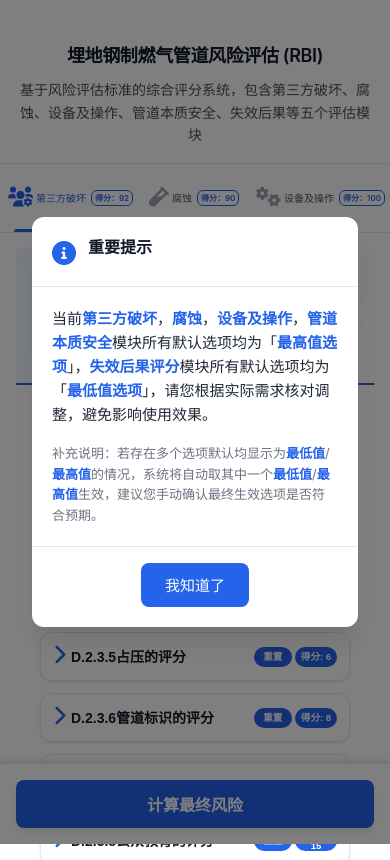
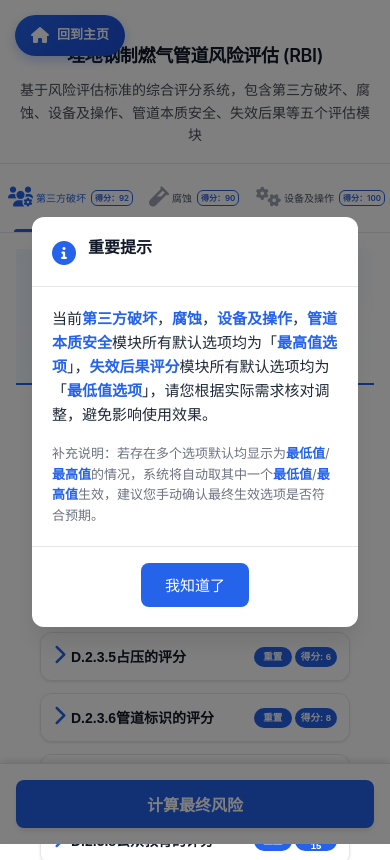
Before and after one commit to user-liang22/Special-Equipment-Tools, a plain HTML site: page 承压/埋地钢制燃气管道/index.html in a window 390 px wide. Shown: the top 860 px of the page. Drawn offline with Linux system fonts and the light colour scheme.

Commit message:
feat: 修改在役聚乙烯燃气管道失效评分系统页面

```diff
--- a/承压/埋地钢制燃气管道/index.html
+++ b/承压/埋地钢制燃气管道/index.html
@@ -4,7 +4,55 @@
 	<meta charset="UTF-8">
 	<meta name="viewport" content="width=device-width, initial-scale=1.0">
 	<title>埋地钢制燃气管道风险评估</title>
+	<link rel="stylesheet" href="https://cdnjs.cloudflare.com/ajax/libs/font-awesome/6.4.0/css/all.min.css">
 	<style>
+		/* 回到主页按钮样式 */
+		.back-home-btn {
+			position: fixed;
+			top: 20px;
+			left: 20px;
+			z-index: 1000;
+			background: linear-gradient(135deg, #2563eb, #1d4ed8);
+			color: white;
+			border: none;
+			border-radius: 50px;
+			padding: 12px 20px;
+			font-size: 14px;
+			font-weight: 600;
+			cursor: pointer;
+			box-shadow: 0 4px 12px rgba(37, 99, 235, 0.3);
+			transition: all 0.3s ease;
+			text-decoration: none;
+			display: flex;
+			align-items: center;
+			gap: 8px;
+			font-family: 'Microsoft YaHei', Arial, sans-serif;
+		}
+
+		.back-home-btn:hover {
+			transform: translateY(-2px);
+			box-shadow: 0 6px 16px rgba(37, 99, 235, 0.4);
+			background: linear-gradient(135deg, #1d4ed8, #1e40af);
+		}
+
+		.back-home-btn:active {
+			transform: translateY(0);
+		}
+
+		.back-home-btn i {
+			font-size: 16px;
+		}
+
+		/* 移动端适配 */
+		@media (max-width: 768px) {
+			.back-home-btn {
+				top: 15px;
+				left: 15px;
+				padding: 10px 16px;
+				font-size: 13px;
+			}
+		}
+
 		/* 移动端兜底样式（当外链CSS无法加载时生效） */
 		html { font-size: 16px; -webkit-text-size-adjust: 100%; }
 		body { margin: 0; font-family: -apple-system, BlinkMacSystemFont, "Segoe UI", "PingFang SC", "Hiragino Sans GB", "Microsoft YaHei", Arial, sans-serif; line-height: 1.6; color: #ffffff; }
@@ -698,6 +746,12 @@
 	</div>
 
 	<div class="container">
+		<!-- 回到主页按钮 -->
+		<a href="../../index.html" class="back-home-btn">
+			<i class="fas fa-home"></i>
+			回到主页
+		</a>
+
 		<!-- 页面标题 -->
 		<header class="page-header">
 			<h1>埋地钢制燃气管道风险评估 (RBI)</h1>
--- a/电梯/电梯安全评估/styles.css
+++ b/电梯/电梯安全评估/styles.css
@@ -1,6 +1,54 @@
 /* ==========================================================================
    Base & Desktop Styles (Slightly Refined)
    ========================================================================== */
+
+/* 回到主页按钮样式 */
+.back-home-btn {
+    position: fixed;
+    top: 20px;
+    left: 20px;
+    z-index: 1000;
+    background: linear-gradient(135deg, #2563eb, #1d4ed8);
+    color: white;
+    border: none;
+    border-radius: 50px;
+    padding: 12px 20px;
+    font-size: 14px;
+    font-weight: 600;
+    cursor: pointer;
+    box-shadow: 0 4px 12px rgba(37, 99, 235, 0.3);
+    transition: all 0.3s ease;
+    text-decoration: none;
+    display: flex;
+    align-items: center;
+    gap: 8px;
+    font-family: 'Microsoft YaHei', Arial, sans-serif;
+}
+
+.back-home-btn:hover {
+    transform: translateY(-2px);
+    box-shadow: 0 6px 16px rgba(37, 99, 235, 0.4);
+    background: linear-gradient(135deg, #1d4ed8, #1e40af);
+}
+
+.back-home-btn:active {
+    transform: translateY(0);
+}
+
+.back-home-btn i {
+    font-size: 16px;
+}
+
+/* 移动端适配 */
+@media (max-width: 768px) {
+    .back-home-btn {
+        top: 15px;
+        left: 15px;
+        padding: 10px 16px;
+        font-size: 13px;
+    }
+}
+
 body {
     font-family: -apple-system, BlinkMacSystemFont, "Segoe UI", Roboto, "Helvetica Neue", Arial, "Noto Sans", sans-serif, "Apple Color Emoji", "Segoe UI Emoji", "Segoe UI Symbol", "Noto Color Emoji";
     line-height: 1.6;
```
Also changed, not shown: 承压/在役聚乙烯燃气管道失效评分系统.html (+72 -8 lines), 电梯/电梯安全评估/index.html (+7 -0 lines).
